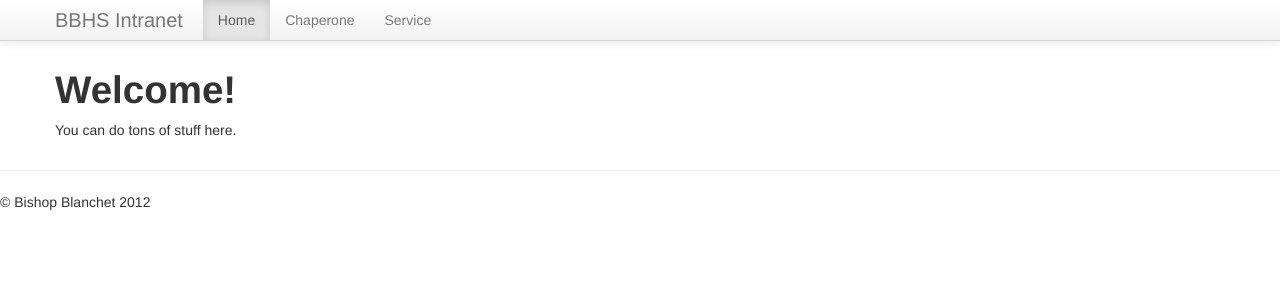
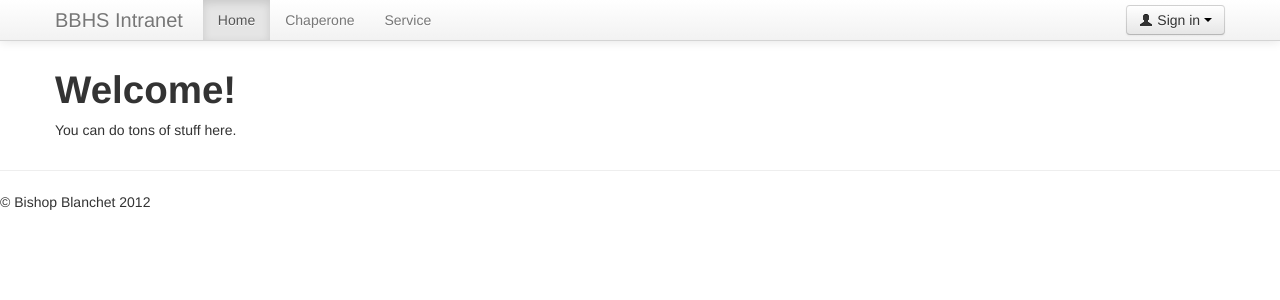
Before and after one commit to doubledubba/bbhs-intranet, a Django app: page / in a window 1280 px wide. Shown: the top 300 px of the page. Run offline with Django 3.2, Linux system fonts and the light colour scheme; parts of the project's set-up code (start-up, migrations or seed data) failed here and were passed over; some libraries are stand-ins or nearby versions.

Commit message:
Added user login widget on nav bar

```diff
--- a/bbhs/templates/base.html
+++ b/bbhs/templates/base.html
@@ -37,6 +37,27 @@
       <div class="navbar-inner">
         <div class="container">
 
+          <div class="btn-group pull-right">
+            {% if user.is_authenticated %}
+                <a class="btn dropdown-toggle" data-toggle="dropdown" href="#">
+                <i class="icon-user"></i>
+                {{ user.username }}
+            {% else %}
+                <a class="btn dropdown-toggle" data-toggle="dropdown" href="/login/">
+                <i class="icon-user"></i>
+                Sign in
+            {% endif %}
+
+              <span class="caret"></span>
+            </a>
+            <ul class="dropdown-menu">
+                {% if user.is_authenticated %}
+              <li><a href="/logout/">Sign out</a></li>
+                {% else %}
+              <li><a href="/login/">Sign in</a></li>
+              {% endif %}
+            </ul>
+          </div>
 
           <a class="btn btn-navbar" data-toggle="collapse" data-target=".nav-collapse">
             <span class="icon-bar"></span>
```
Also changed, not shown: bbhs/bbhs.db.
